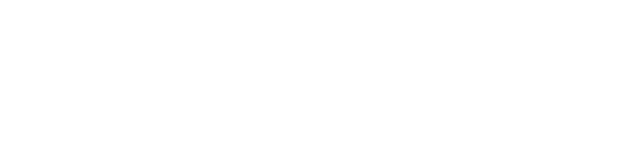
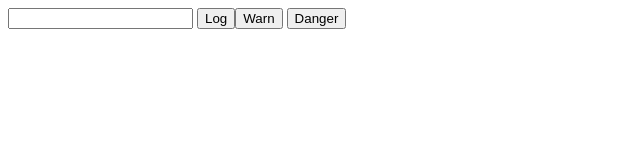
Before and after one commit to anuj-kumary/neog-interview-prepration, a plain HTML site: page Mock Intervies Questions/mock-question-8.html in a window 1280 px wide. Shown: the whole page, without its empty margins (0-640 px from the left). Drawn offline with Linux system fonts and the light colour scheme; files that its build step writes are made by us from their sources.

Commit message:
UI completed

```diff
--- a/Mock Intervies Questions/mock-question-8.html
+++ b/Mock Intervies Questions/mock-question-8.html
@@ -7,8 +7,12 @@
     <link href="style.css" rel="stylesheet" type="text/css" />
   </head>
   <body>
+    <input type="text" id="txt">
+    <button id="log">Log</buuton>
+    <button id="warn">Warn</button>
+    <button id="danger">Danger</button>
+  <script>
 
-  <script>
   </script>
   </body>
   </html>
```
